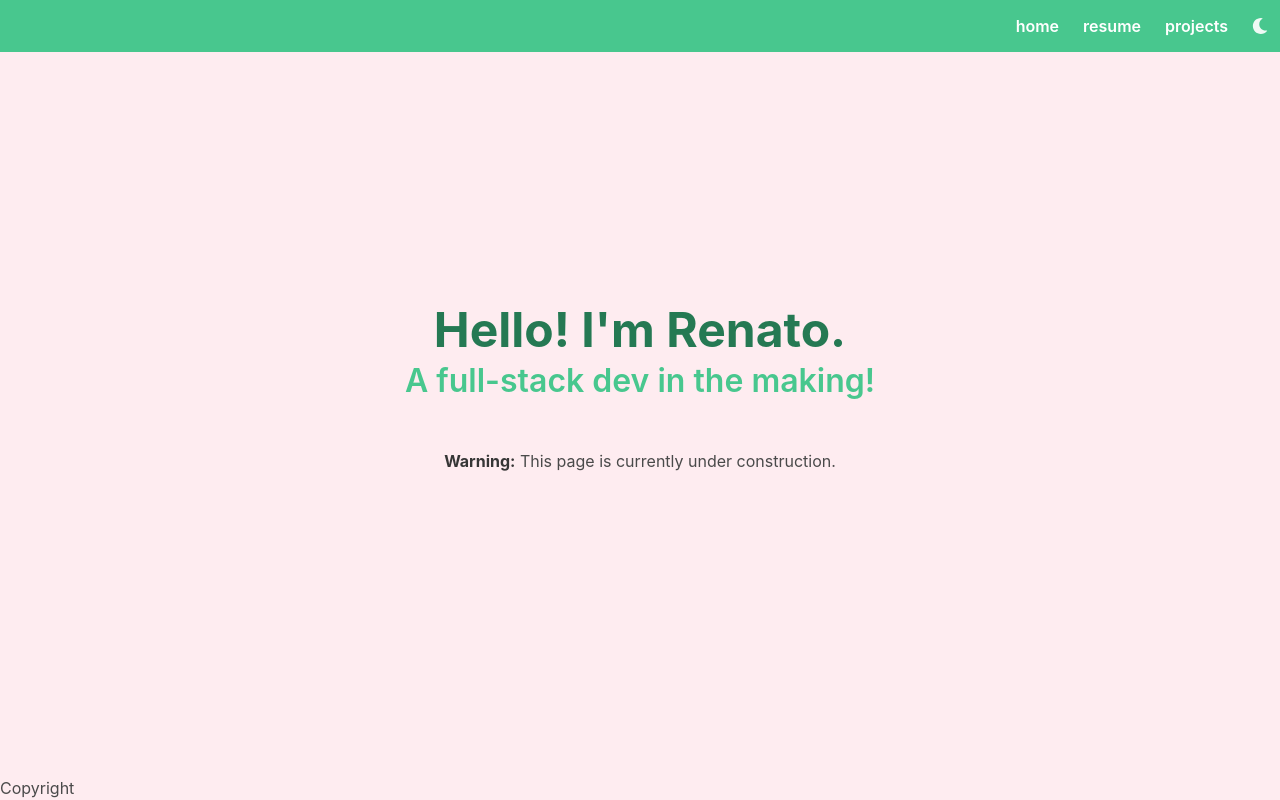
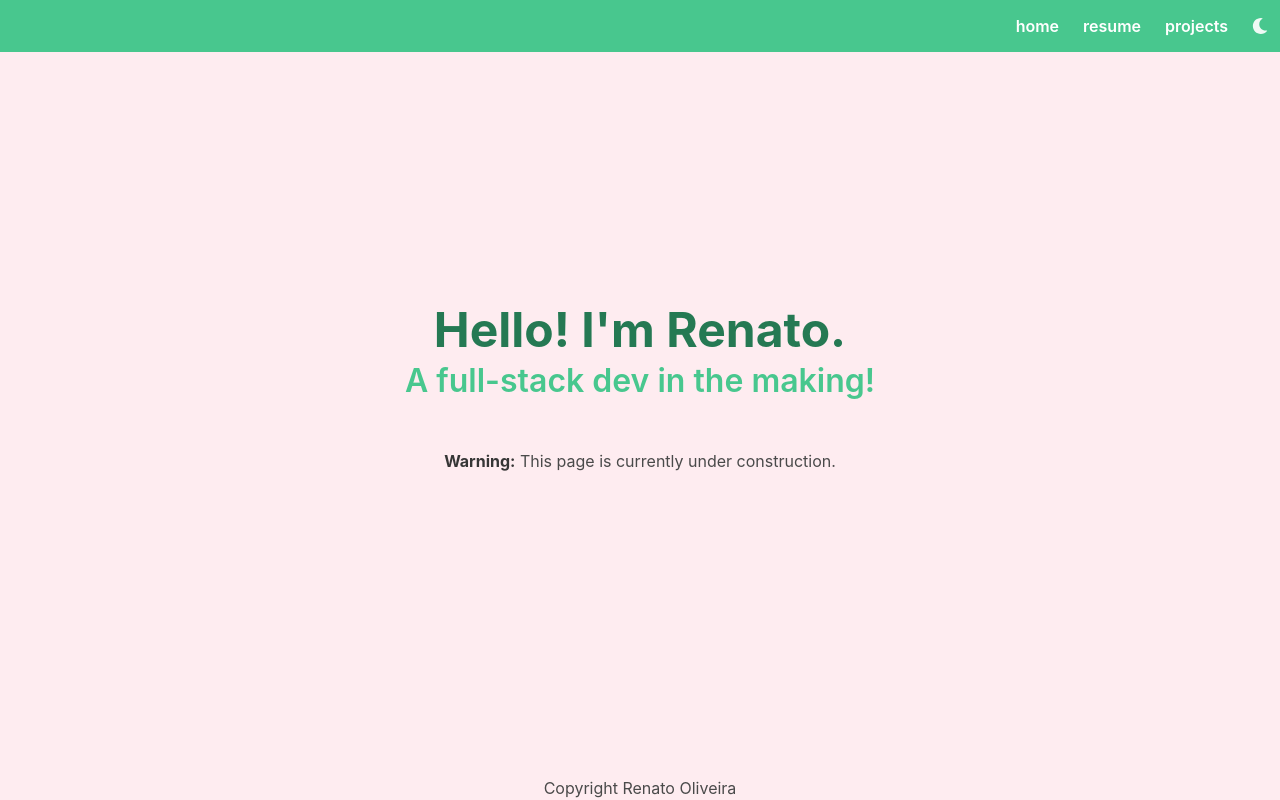
Before and after one commit to Ren-Oliveira/Resume, a React (Create React App) app: page /home in a window 1280 px wide. Built offline with nearby package versions, Linux system fonts and the light colour scheme.

Commit message:
add foot

```diff
--- a/src/pages/Home.js
+++ b/src/pages/Home.js
@@ -41,7 +41,9 @@ const Home = () => {
             </h4>
           </div>
         </div>
-        <div className="hero-foot">Copyright</div>
+        <div className="hero-foot has-text-centered">
+          Copyright Renato Oliveira
+        </div>
       </div>
     </div>
   );
```
